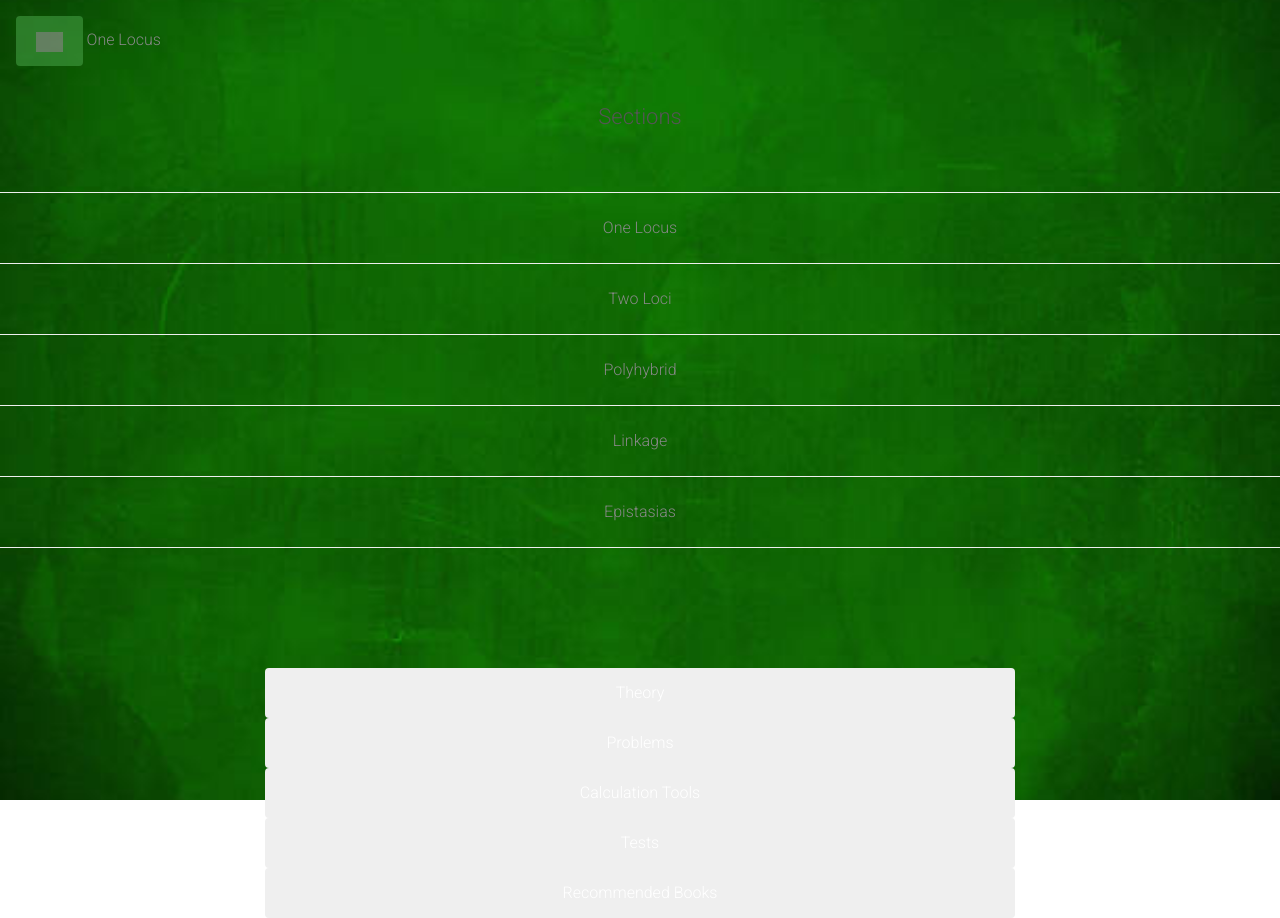
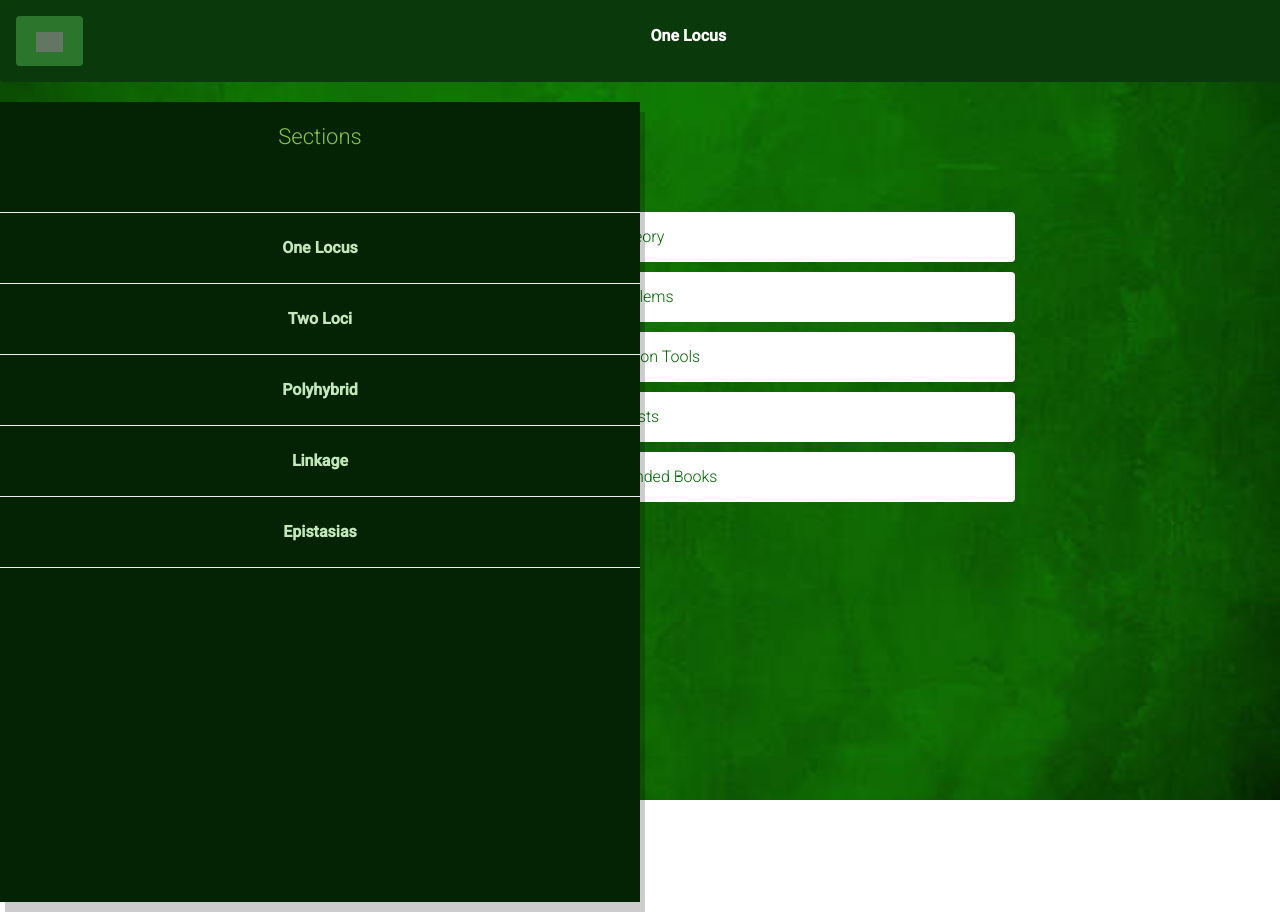
Before and after one commit to arranzropablo/GenLabClient, a website: page genlab/www/home.html in a window 1280 px wide. Both pictures are taken after a click on the button 49 px from the left and 41 px from the top of the page. After the commit the page ends 800 px from the top, so only its background shows below. Drawn offline with Linux system fonts and the light colour scheme; grey boxes are pictures that could not be loaded.

Commit message:
style.css

```diff
--- a/genlab/www/assets/css/style.css
+++ b/genlab/www/assets/css/style.css
@@ -260,3 +260,55 @@ img {
         font-size: 32px;
     }
 }
+
+.sectionTitle{
+    text-align: center;
+    font-size: medium;
+    font-weight: bold;
+    color: white;
+    vertical-align: -webkit-baseline-middle;
+}
+
+.header{
+    width: 100%;
+}
+
+.header button{
+    float: left;
+}
+
+.partBtn{
+    background-color: white;
+}
+
+.parts li button{
+    color: darkgreen;
+}
+.parts li button:hover{
+    color: black;
+}
+
+.parts li{
+    margin:10px 0px;
+}
+
+body .navbar{
+    background-color:#0a390b;
+}
+
+#leftMenu{
+    width: 50%;
+    position: fixed;
+    z-index: 1000;
+    box-shadow: 5px 10px rgba(0,0,0,0.2);
+    height: 100%;
+    background-color: #042304;
+}
+#leftMenu li{
+    color: #c3e7ba;
+    font-weight: bold;
+}
+
+#titleLMenu{
+    color: #8bc34a;
+}
```
